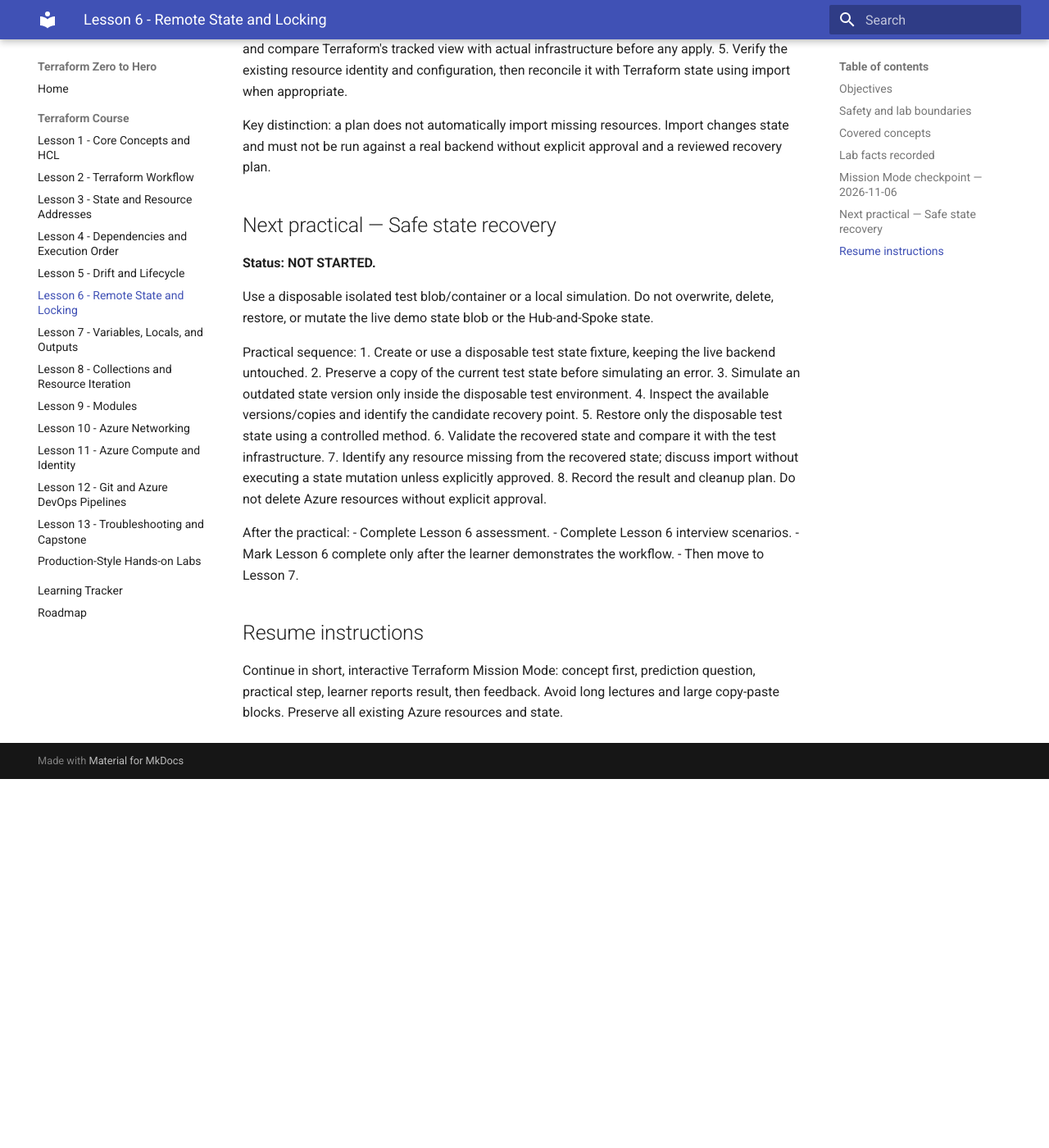
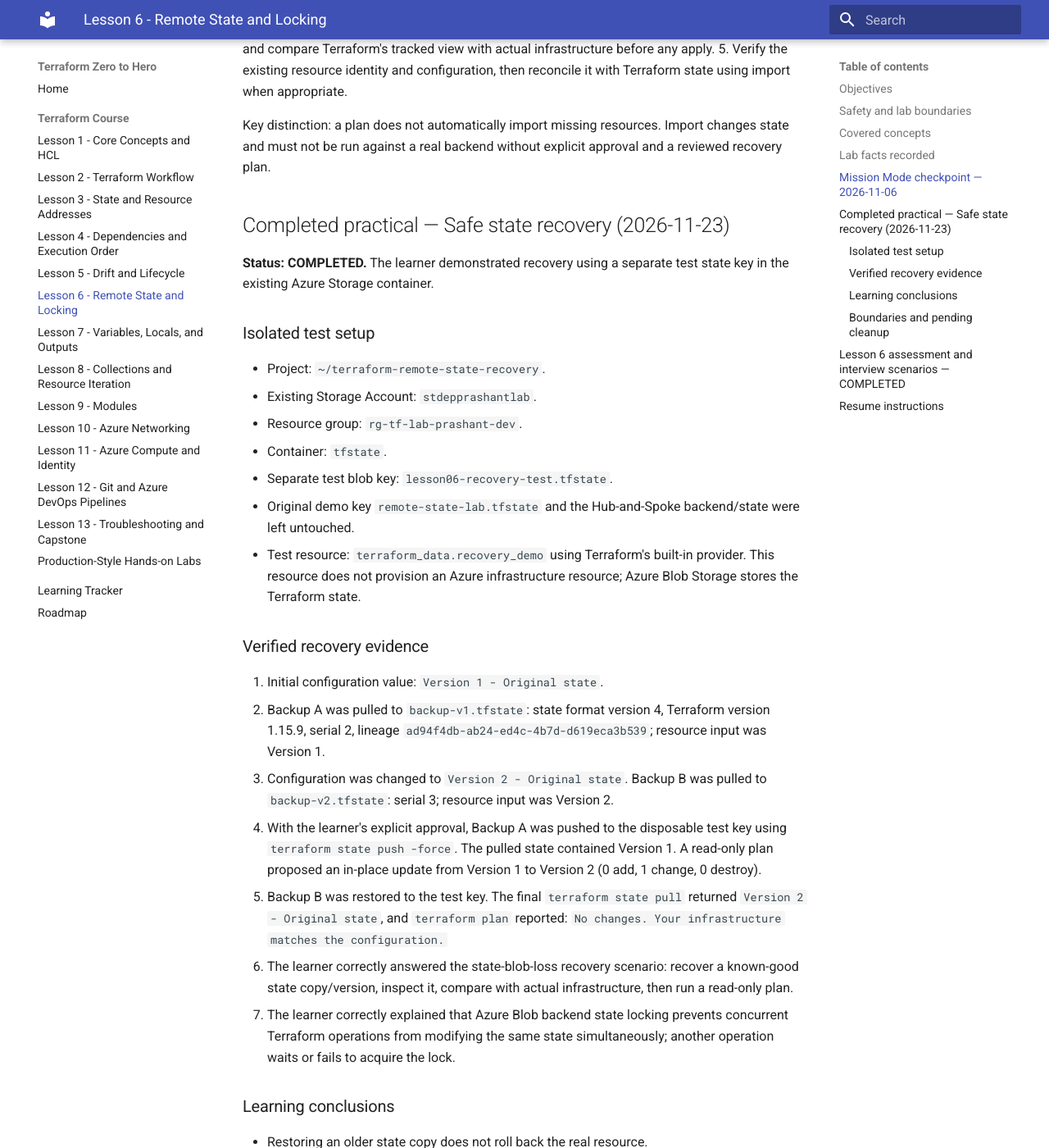
Before and after one commit to pshewale-dev/terraform-azure-lab, an MkDocs documentation site: the page built from docs/lesson-06-remote-state.md, in a window 1280 px wide and 1400 px high, scrolled down 1915 px. Shown: the whole window at 82% size. Built offline with MkDocs 1.6.1 and Material for MkDocs 9.7.7, drawn with Linux system fonts in a browser that asks for light colours; before the commit the page ends 2865 px from its top, so only the background shows below that; some of the changed text lies outside the part shown.

Commit message:
Record completed Lesson 6 Azure state recovery practical

```diff
--- a/docs/lesson-06-remote-state.md
+++ b/docs/lesson-06-remote-state.md
@@ -46,26 +46,44 @@ Learner answered all five incident-response decisions correctly (500/500 XP):
 
 Key distinction: a plan does not automatically import missing resources. Import changes state and must not be run against a real backend without explicit approval and a reviewed recovery plan.
 
-## Next practical — Safe state recovery
-**Status: NOT STARTED.**
+## Completed practical — Safe state recovery (2026-11-23)
+**Status: COMPLETED.** The learner demonstrated recovery using a separate test state key in the existing Azure Storage container.
 
-Use a disposable isolated test blob/container or a local simulation. Do not overwrite, delete, restore, or mutate the live demo state blob or the Hub-and-Spoke state.
+### Isolated test setup
+- Project: `~/terraform-remote-state-recovery`.
+- Existing Storage Account: `stdepprashantlab`.
+- Resource group: `rg-tf-lab-prashant-dev`.
+- Container: `tfstate`.
+- Separate test blob key: `lesson06-recovery-test.tfstate`.
+- Original demo key `remote-state-lab.tfstate` and the Hub-and-Spoke backend/state were left untouched.
+- Test resource: `terraform_data.recovery_demo` using Terraform's built-in provider. This resource does not provision an Azure infrastructure resource; Azure Blob Storage stores the Terraform state.
 
-Practical sequence:
-1. Create or use a disposable test state fixture, keeping the live backend untouched.
-2. Preserve a copy of the current test state before simulating an error.
-3. Simulate an outdated state version only inside the disposable test environment.
-4. Inspect the available versions/copies and identify the candidate recovery point.
-5. Restore only the disposable test state using a controlled method.
-6. Validate the recovered state and compare it with the test infrastructure.
-7. Identify any resource missing from the recovered state; discuss import without executing a state mutation unless explicitly approved.
-8. Record the result and cleanup plan. Do not delete Azure resources without explicit approval.
+### Verified recovery evidence
+1. Initial configuration value: `Version 1 - Original state`.
+2. Backup A was pulled to `backup-v1.tfstate`: state format version 4, Terraform version 1.15.9, serial 2, lineage `ad94f4db-ab24-ed4c-4b7d-d619eca3b539`; resource input was Version 1.
+3. Configuration was changed to `Version 2 - Original state`. Backup B was pulled to `backup-v2.tfstate`: serial 3; resource input was Version 2.
+4. With the learner's explicit approval, Backup A was pushed to the disposable test key using `terraform state push -force`. The pulled state contained Version 1. A read-only plan proposed an in-place update from Version 1 to Version 2 (0 add, 1 change, 0 destroy).
+5. Backup B was restored to the test key. The final `terraform state pull` returned `Version 2 - Original state`, and `terraform plan` reported: `No changes. Your infrastructure matches the configuration.`
+6. The learner correctly answered the state-blob-loss recovery scenario: recover a known-good state copy/version, inspect it, compare with actual infrastructure, then run a read-only plan.
+7. The learner correctly explained that Azure Blob backend state locking prevents concurrent Terraform operations from modifying the same state simultaneously; another operation waits or fails to acquire the lock.
 
-After the practical:
-- Complete Lesson 6 assessment.
-- Complete Lesson 6 interview scenarios.
-- Mark Lesson 6 complete only after the learner demonstrates the workflow.
-- Then move to Lesson 7.
+### Learning conclusions
+- Restoring an older state copy does not roll back the real resource.
+- A read-only plan can reveal a mismatch between restored state and current configuration after refresh.
+- Restoring the known-good Backup B returned the test state to the configuration's expected value.
+- The state serial alone should not be used as proof of which snapshot content is present; inspect the state contents and compare lineage/resource identity as appropriate.
+
+### Boundaries and pending cleanup
+- No Azure infrastructure resource was created, changed, or deleted during this practical. Only the separate test state blob was intentionally changed.
+- The original `remote-state-lab.tfstate` and Hub-and-Spoke backend/state were not changed.
+- The test blob and local backup files have not been cleaned up. Do not delete them without a separate cleanup review and explicit approval.
+- Detailed Azure Storage hardening remains deferred to the future Azure security learning track, as requested.
+- The separate earlier `terraform state show` error (`unsupported attribute "store"`) against the original remote-state demo was not resolved by this exercise.
+
+## Lesson 6 assessment and interview scenarios — COMPLETED
+- State blob accidentally deleted while resources remain: recover a known-good state version or backup, inspect it, compare with actual infrastructure, and run a read-only plan before any changes.
+- Two engineers start `terraform apply` against the same remote backend: state locking prevents concurrent state operations; the second operation waits or fails to acquire the lock.
+- Lesson 6 objectives and practical workflow demonstrated. Lesson 6 is complete; continue to Lesson 7.
 
 ## Resume instructions
-Continue in short, interactive Terraform Mission Mode: concept first, prediction question, practical step, learner reports result, then feedback. Avoid long lectures and large copy-paste blocks. Preserve all existing Azure resources and state.
+Begin Lesson 7 — Variables, Locals, and Outputs using `docs/lesson-07-variables.md`. Inspect prior HCL practice notes first and avoid repeating material already demonstrated. Teach concisely, concept-first and prediction-first, with small practical exercises. Keep the Lesson 6 test blob/backups untouched until a separate cleanup plan is approved.
```
